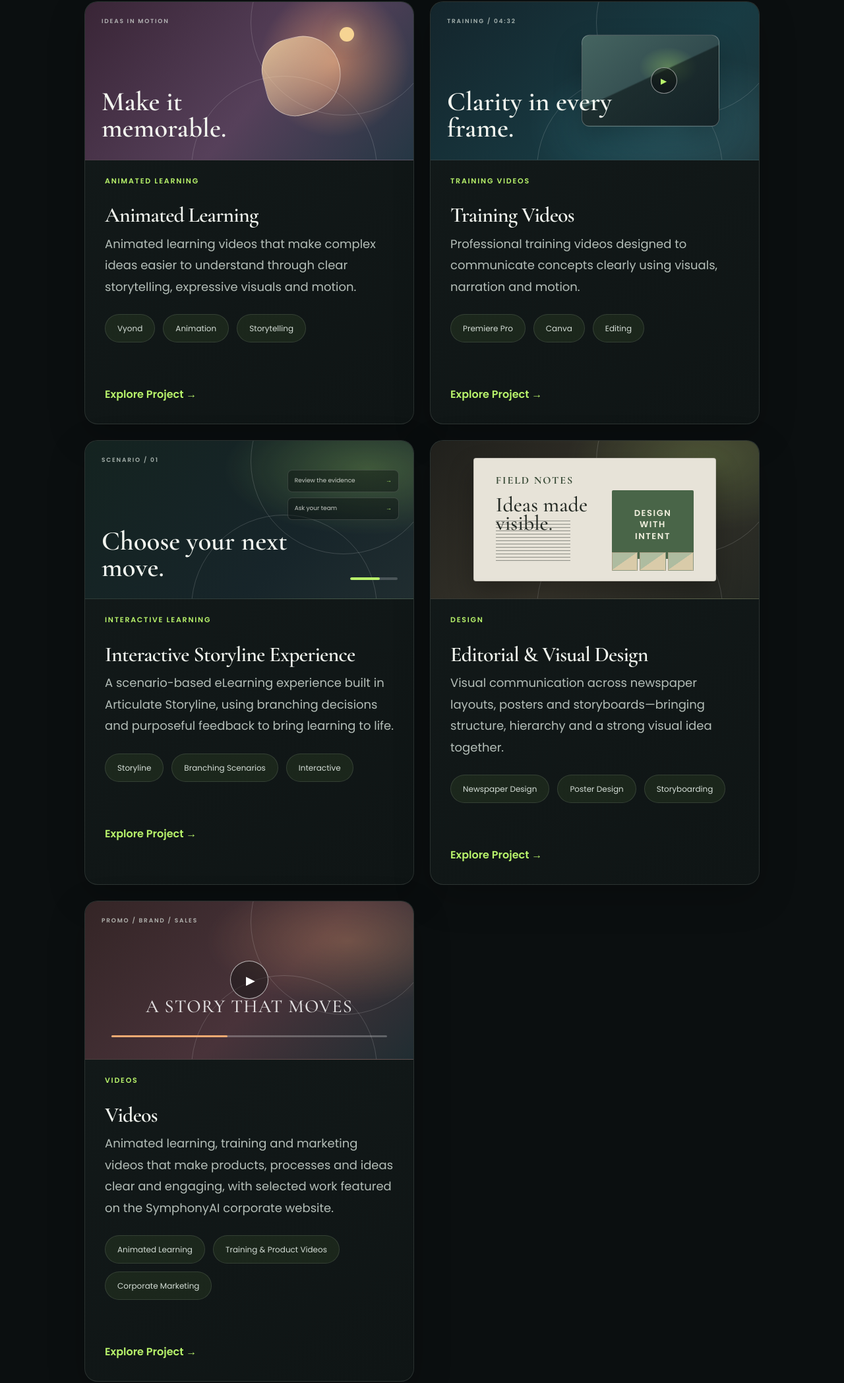
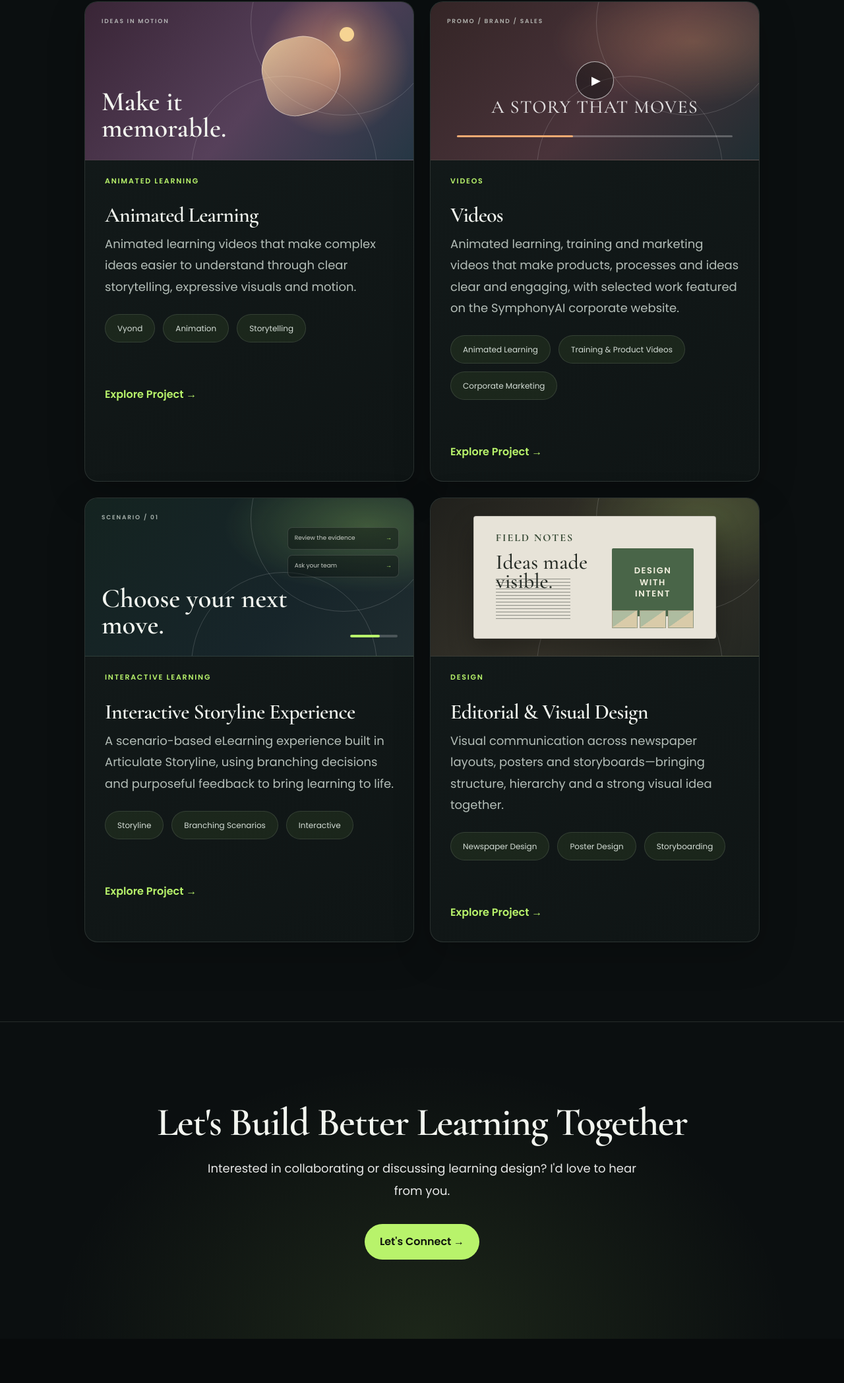
Before and after one commit to cyrilthomas004/cyrilthomas004.github.io, a plain HTML site: page work.html in a window 1280 px wide. Shown: the part 979-3075 px from the top of the page at 66% size. After the commit the page ends 3008 px from the top, so only its background shows below. Drawn offline with nearby package versions, Linux system fonts and the light colour scheme.

Commit message:
Update work.html

```diff
--- a/work.html
+++ b/work.html
@@ -176,54 +176,55 @@
                     </a>
 
                 </div>
+             </div>
 
-            </div>
-            <!-- Training Videos -->
+            <!-- Promotional Videos -->
 
             <div class="project-card">
 
-                <div class="project-art art-training" role="img" aria-label="Preview illustration for a professional training video">
-                    <span class="art-video-frame"></span>
-                    <span class="art-play">▶</span>
-                    <span class="art-kicker">TRAINING / 04:32</span>
-                    <strong class="art-title">Clarity in every frame.</strong>
+                <div class="project-art art-promo" role="img" aria-label="Preview illustration for promotional and marketing videos">
+                    <span class="promo-play">▶</span>
+                    <span class="promo-caption">A STORY THAT MOVES</span>
+                    <span class="promo-progress"><i></i></span>
+                    <span class="art-kicker">PROMO / BRAND / SALES</span>
                 </div>
 
                 <div class="project-content">
 
                     <p class="project-type">
 
-                        TRAINING VIDEOS
+                        VIDEOS
 
                     </p>
 
                     <h3>
 
-                        Training Videos
+                        Videos
 
                     </h3>
 
                     <p>
 
-                        Professional training videos designed to
-                        communicate concepts clearly using visuals,
-                        narration and motion.
+                        Animated learning, training and marketing videos
+                        that make products, processes and ideas clear and
+                        engaging, with selected work featured on the
+                        SymphonyAI corporate website.
 
                     </p>
 
                     <div class="skill-tags">
 
-                        <span>Premiere Pro</span>
+                        <span>Animated Learning</span>
 
-                        <span>Canva</span>
+                        <span>Training & Product Videos</span>
 
-                        <span>Editing</span>
+                        <span>Corporate Marketing</span>
 
                     </div>
 
                     <a href="#"
                        class="open-panel"
-                       data-project="training">
+                       data-project="promo">
 
                         Explore Project →
 
@@ -232,6 +233,7 @@
                 </div>
 
             </div>
+
 
             <!-- Interactive Storyline -->
 
@@ -345,63 +347,6 @@
 
                 </div>
 
-            </div>
-
-            <!-- Promotional Videos -->
-
-            <div class="project-card">
-
-                <div class="project-art art-promo" role="img" aria-label="Preview illustration for promotional and marketing videos">
-                    <span class="promo-play">▶</span>
-                    <span class="promo-caption">A STORY THAT MOVES</span>
-                    <span class="promo-progress"><i></i></span>
-                    <span class="art-kicker">PROMO / BRAND / SALES</span>
-                </div>
-
-                <div class="project-content">
-
-                    <p class="project-type">
-
-                        VIDEOS
-
-                    </p>
-
-                    <h3>
-
-                        Videos
-
-                    </h3>
-
-                    <p>
-
-                        Animated learning, training and marketing videos
-                        that make products, processes and ideas clear and
-                        engaging, with selected work featured on the
-                        SymphonyAI corporate website.
-
-                    </p>
-
-                    <div class="skill-tags">
-
-                        <span>Animated Learning</span>
-
-                        <span>Training & Product Videos</span>
-
-                        <span>Corporate Marketing</span>
-
-                    </div>
-
-                    <a href="#"
-                       class="open-panel"
-                       data-project="promo">
-
-                        Explore Project →
-
-                    </a>
-
-                </div>
-
-            </div>
 
         </div>
 
```
